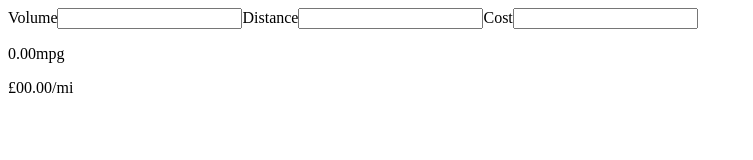
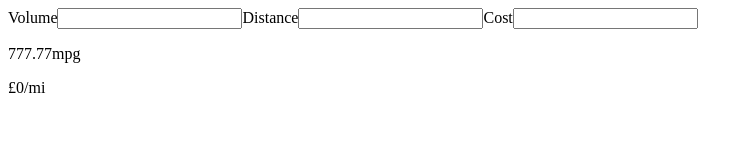
Before and after one commit to robertbckly/mpg-calculator-new, a React app: page / in a window 1280 px wide. Shown: the top 160 px of the page, without its empty margins (0-753 px from the left). Built offline with nearby package versions, Linux system fonts and the light colour scheme; the HTML template or start-up script is replaced by a standard one.

Commit message:
refactor: simplification + improvement

```diff
--- a/src/components/App.tsx
+++ b/src/components/App.tsx
@@ -92,7 +92,6 @@ export default function App() {
   // };
 
   return (
-    <main className="wrapper">
     <div className="calculator">
       <InputForm
         value={inputData}
@@ -102,15 +101,12 @@ export default function App() {
         })}
       />
       <div className="calculator__output">
-          <p>
-            <span className="calculator__wrappable">
-              0.00
-            </span>
+        <p className="calculator__output-item calculator__output-item--large">
+          <span className="wrappable-text">777.77</span>
           mpg
         </p>
-          <p>£00.00/mi</p>
+        <p className="calculator__output-item">£0/mi</p>
       </div>
     </div>
-    </main>
   );
 }
--- a/src/public/style.css
+++ b/src/public/style.css
@@ -1,95 +1,85 @@
 * {
   box-sizing: border-box;
-  font-family: sans-serif;
 }
 
 body {
   margin: 0;
+  font-family: sans-serif;
 }
 
 input {
   font-size: 1rem;
 }
 
+.wrappable-text {
+  overflow-wrap: anywhere;
+}
+
 #root {
   display: flex;
-  justify-content: center;
+  margin: 1rem;
+  flex-direction: column;
+  align-items: center;
 }
 
-.wrapper {
-  flex: 1;
+.calculator {
+  --spacing: 2rem;
+  display: flex;
+  width: 100%;
   max-width: 35rem;
-  padding: 1rem;
+  padding: var(--spacing);
   border-radius: 1rem;
-  margin: 1rem;
+  gap: var(--spacing);
   background-color: rgb(30, 30, 30);
   color: white;
 }
 
-.calculator {
-  display: flex;
-  gap: 2rem;
-  padding: 0.5rem;
-}
-
+/* INPUT */
 .calculator__input-form {
   flex: 1;
   display: flex;
   flex-direction: column;
-  gap: 0.8em;
+  gap: 1rem;
 }
 
 .calculator__input-form label {
   font-size: 0.85rem;
-  line-height: 175%;
+  line-height: 200%;
   color: rgba(255, 255, 255, 0.65);
 }
 
 .calculator__input-form input {
-  display: block;
   width: 100%;
   padding: 0.5rem;
   border: none;
   border-radius: 0.5rem;
-  margin-bottom: 0.5rem;
   background-color: black;
   color: white;
 }
 
+/* OUTPUT */
 .calculator__output {
   flex: 1;
   display: flex;
   flex-direction: column;
   justify-content: center;
-  gap: 2rem;
-  margin: 2rem auto;
+  gap: 1rem;
   font-weight: bold;
   text-align: center;
 }
 
-.calculator__wrappable {
-  overflow-wrap: anywhere;
-}
-
-.calculator__output p:nth-child(1) {
-  font-size: 3rem;
-  margin: 0;
-  line-height: 100%;
-}
-
-.calculator__output p:nth-child(2) {
+.calculator__output-item {
   font-size: 1.25rem;
   margin: 0;
 }
 
+.calculator__output-item--large {
+  font-size: 3rem;
+}
+
 @media screen and (max-width: 410px) {
   .calculator {
+    padding-top: 4rem;
     flex-direction: column-reverse;
-    gap: 1rem;
-  }
-
-  .calculator__output {
-    gap: 1rem;
-    margin-bottom: 1rem;
   }
 }
```
Lines whose indentation alone changed are shown as unchanged.
